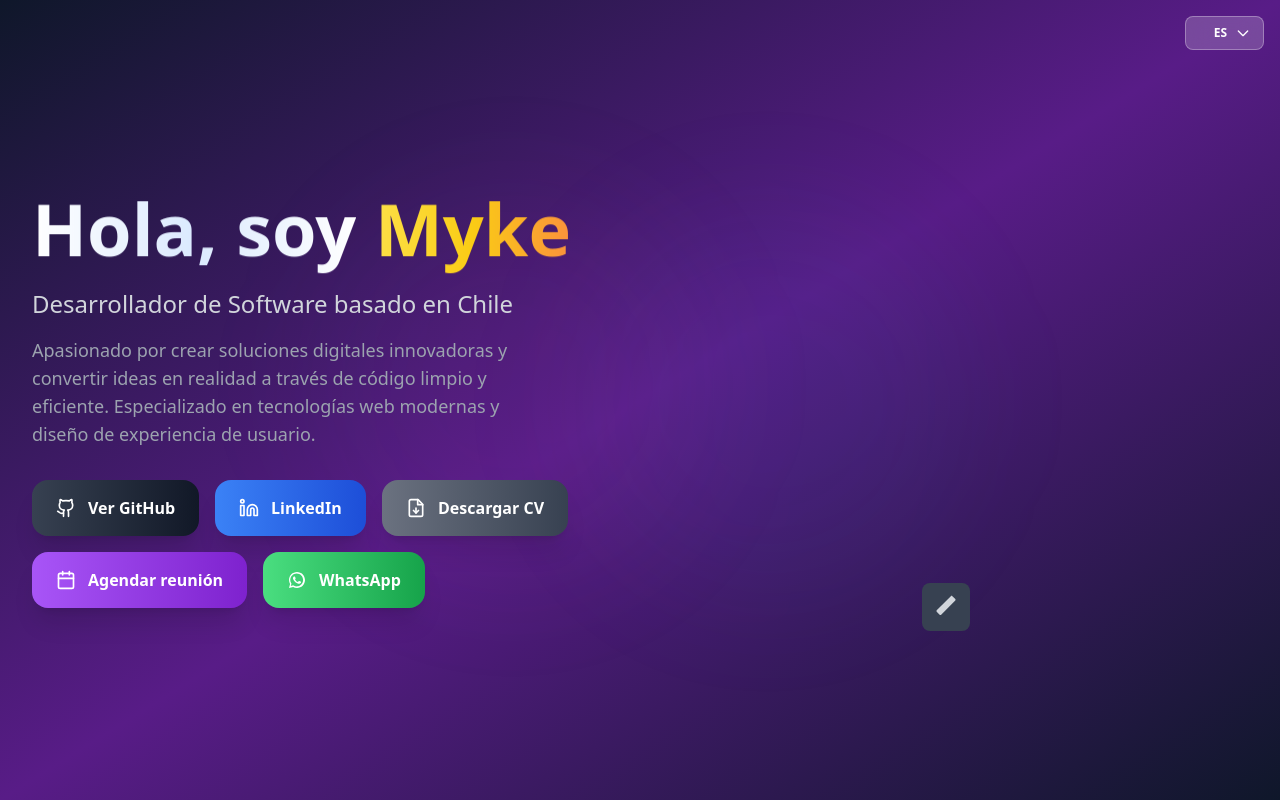
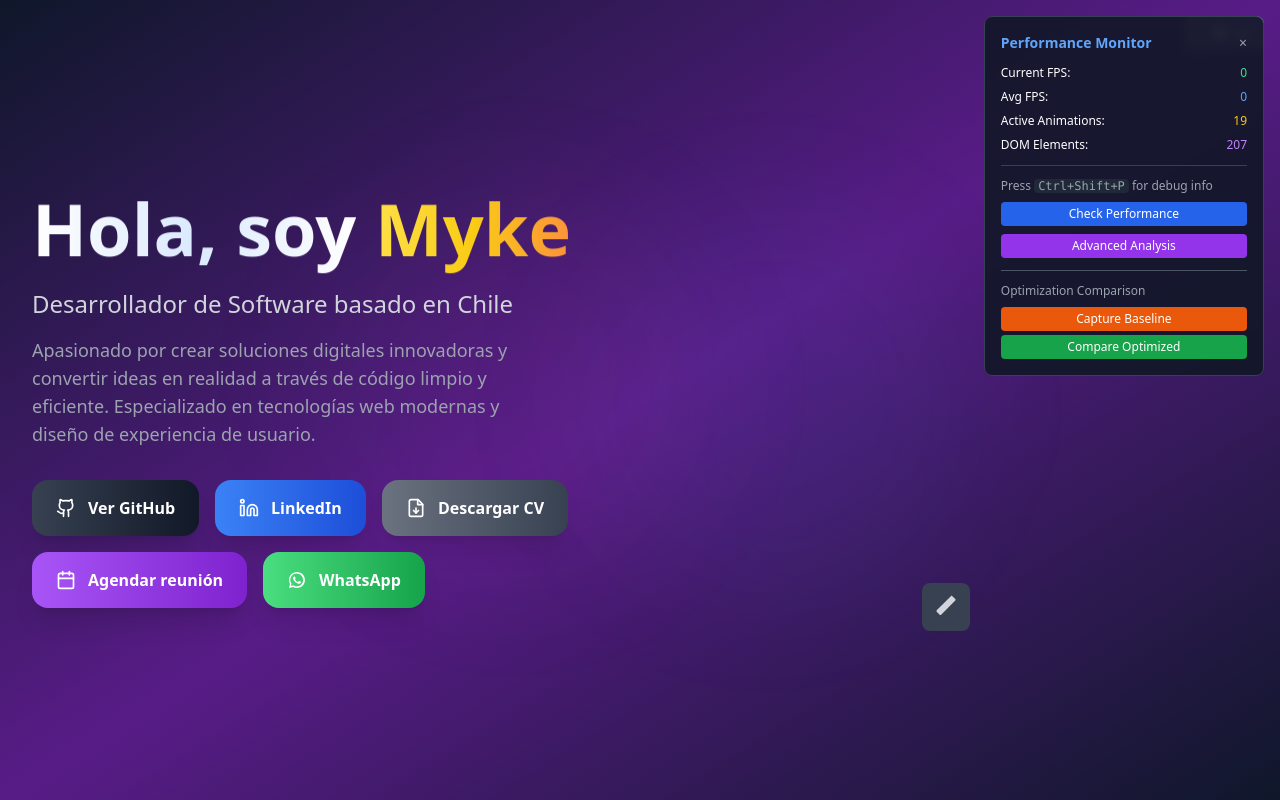
Before and after one commit to zmykedev/transitionportfolio, a React (Vite) app: page / in a window 1280 px wide. Built offline with nearby package versions, Linux system fonts and the light colour scheme; some icons are missing.

Commit message:
development performance only

```diff
--- a/src/components/Hero.tsx
+++ b/src/components/Hero.tsx
@@ -578,7 +578,7 @@ export function Hero() {
       </div>
 
       {/* Performance Control Panel (Development Only) */}
-      {!showPerformancePanel && (
+      {showPerformancePanel && (
         <div className="fixed top-4 right-4 bg-gray-900/90 backdrop-blur-sm border border-gray-700 rounded-lg p-4 text-white text-sm z-50 max-w-xs">
           <div className="flex items-center justify-between mb-3">
             <h3 className="font-bold text-blue-400">Performance Monitor</h3>
```
